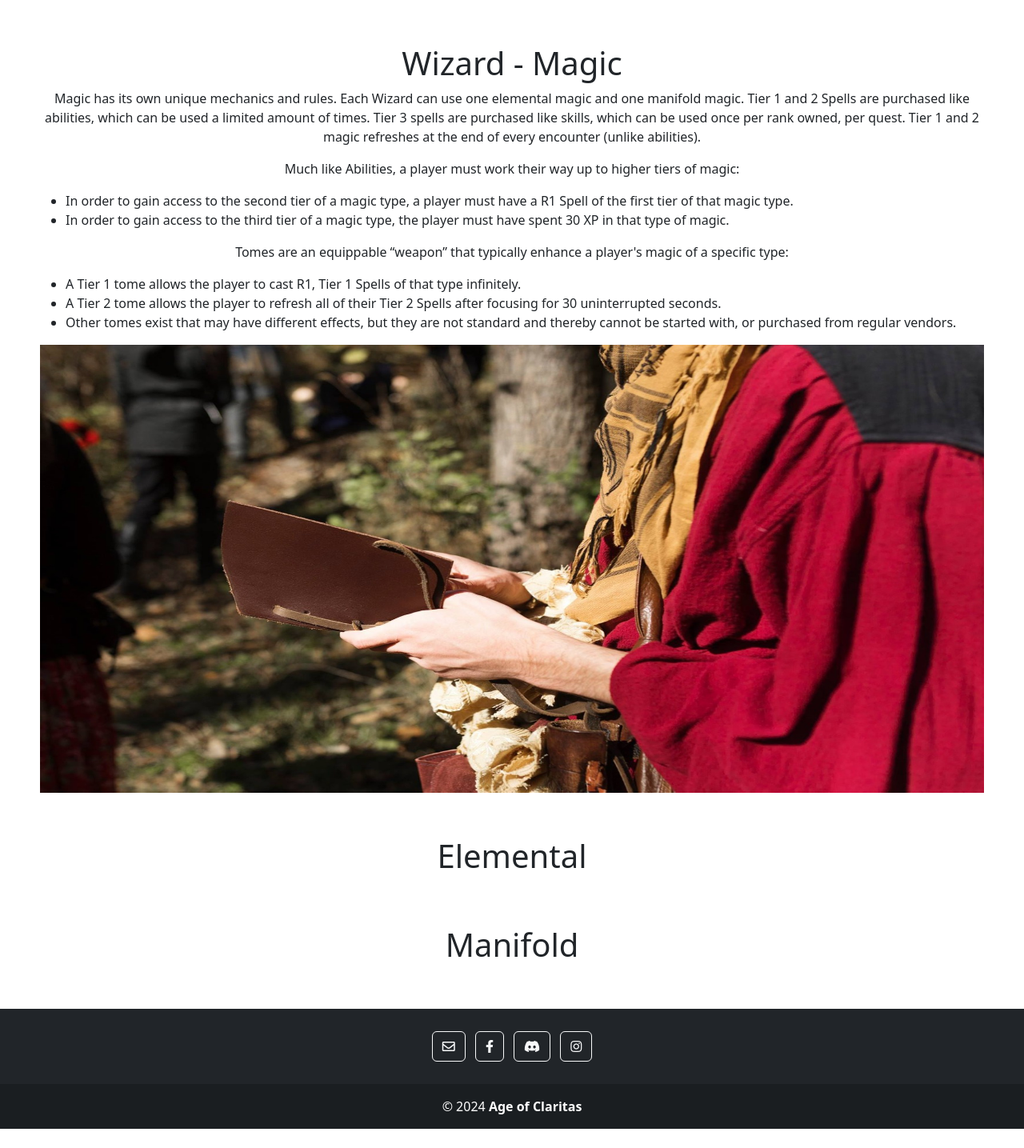
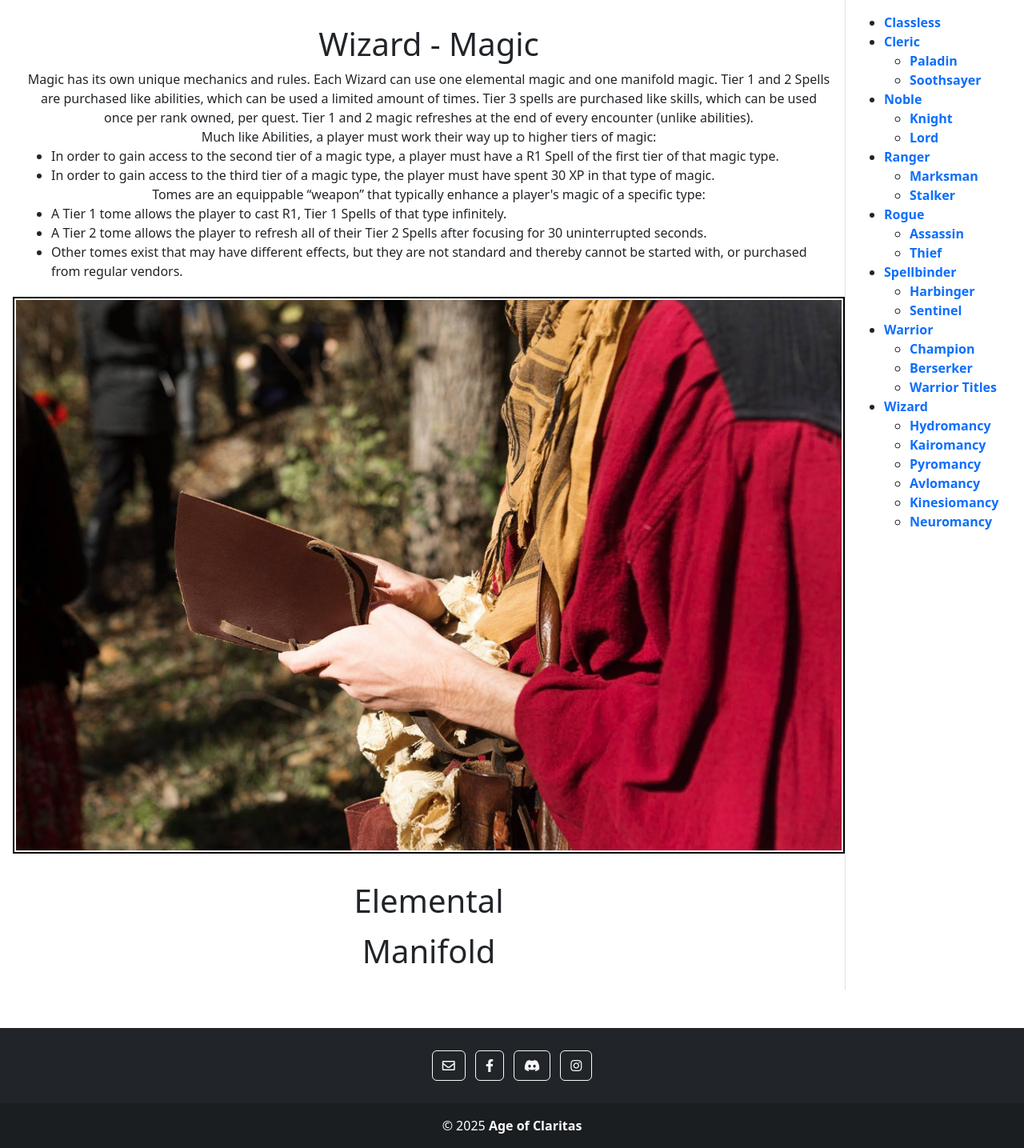
Before and after one commit to KasenFudge/ageofclaritas-webapp, a Django app: page /rulebook/classes/wizard/ in a window 1280 px wide. Shown: the part 76-1511 px from the top of the page at 80% size. Before the commit the page ends 1487 px from the top, so only its background shows below. Run offline with Django 5.2, Linux system fonts and the light colour scheme; data that the repository does not hold is empty; parts of the project's set-up code (start-up, migrations or seed data) failed here and were passed over.

Commit message:
A lot done, KinCarousel is pain, but I probably won't need to touch it again. Start of a Sidebar for Class Pages, Can do Similarly for Kins if I decide I want to.

```diff
--- a/ageofclaritas/static/css/base.css
+++ b/ageofclaritas/static/css/base.css
@@ -7,15 +7,6 @@ html, body {
     min-height: 100%;
     display: flex;
     flex-direction: column;
-}
-
-.content {
-    flex: 1; /* Take up the remaining space for footer */
-}
-
-.display-text {
-    margin-left: 50px;
-    margin-right: 50px;
 }
 
 .navbar-logo {
@@ -33,13 +24,8 @@ html, body {
     text-decoration: none;
 }
 
-h1 {
-    padding-top: 55px;
-}
-
 a {
     font-weight: bold;
-    color: black;
     text-decoration: none;
 }
 
@@ -48,13 +34,54 @@ a:hover {
     text-decoration: underline;
 }
 
+.anchor-container {
+    position: relative;
+}
+
+.anchor {
+    position: absolute;
+    top: -65px; /* given the fixed header is 50px tall, and you want 15px padding */
+    left: 0px;
+}
+
+h1 {
+    margin-top: 15px;
+}
+
+h2, h3 {
+    margin-top: 10px;
+}
+
+p, ul {
+    margin-bottom: 0px;
+}
+
+table, tr, td {
+    border: 1px solid black;
+}
+
+table {
+    border-collapse: collapse;
+    margin-top: 5px
+}
+
 .page-image {
-    /* Set Max Width Property for specific images for sizing */
-    width: 100%;
+    /* Set Max Width Property for specific images for sizing differently */
+    max-width: 100%;
+    max-height: 90vh;
+    width: auto;
     height: auto;
-    border: 2px;
-    border-color: black;
+    padding: 2px;
+    margin: 20px 0px;
+    border: 2px solid black;
 }
+
+.talent-name {
+    display: inline-block;
+    margin-top: 15px;
+}
+
+.sidebar
 
 .box-header-link {
     font-size: 2rem;
--- a/ageofclaritas/templates/base/base.html
+++ b/ageofclaritas/templates/base/base.html
@@ -1,12 +1,12 @@
 {% load static %}
 
 <!doctype html>
-<html lang="en">
+<html lang="en" data-bs-theme="light">
   <head>
     <meta charset="utf-8">
     <meta name="viewport" content="width=device-width, initial-scale=1">
     <title>Age of Claritas - {{ title }}</title>
-    <link rel="icon" href="{% static 'images/AgeOfClaritasLogo.png' %}" sizes="100x100" type="image/png">
+    <link rel="icon" type="image/png" href="{% static 'images/favicon.png' %}">
 
     <!-- Bootstrap 5.3-->
     <link href="https://cdn.jsdelivr.net/npm/bootstrap@5.3.3/dist/css/bootstrap.min.css" rel="stylesheet" integrity="sha384-QWTKZyjpPEjISv5WaRU9OFeRpok6YctnYmDr5pNlyT2bRjXh0JMhjY6hW+ALEwIH" crossorigin="anonymous">
@@ -17,13 +17,23 @@
   </head>
   <body>
     <div class="wrapper">
+
+      <!-- Navbar -->
       {% include 'base_nav.html' %}
-      <div class="content">
+      <!-- End of Navbar -->
+
+      <!-- Page Content -->
+      <div class="content mx-3">
         {% block content %}
 
         {% endblock %}
       </div>
+      <!-- End of Page Content -->
+
+      <!-- Footer -->
       {% include 'base_footer.html' %}
+      <!-- End of Footer -->
+
     </div>
     <script src="https://cdn.jsdelivr.net/npm/bootstrap@5.3.3/dist/js/bootstrap.bundle.min.js" integrity="sha384-YvpcrYf0tY3lHB60NNkmXc5s9fDVZLESaAA55NDzOxhy9GkcIdslK1eN7N6jIeHz" crossorigin="anonymous"></script>
   </body>
--- a/ageofclaritas/templates/base/base_footer.html
+++ b/ageofclaritas/templates/base/base_footer.html
@@ -1,6 +1,6 @@
 {% load static %}
 
-<!-- Remove the container if you want to extend the Footer to full width. -->
+
 <div class="mt-5">
 
     <footer class="bg-dark text-center text-white">
@@ -35,7 +35,7 @@
 
         <!-- Copyright -->
         <div class="text-center p-3" style="background-color: rgba(0, 0, 0, 0.2);">
-        © 2024 <a class="text-white" href="{% url 'accounts:index' %}">Age of Claritas</a>
+        © {% now "Y" %} <a class="text-white" href="{% url 'accounts:index' %}">Age of Claritas</a>
         </div>
         <!-- Copyright -->
     </footer>
--- /dev/null
+++ b/rulebook/templates/rulebook/class_detail_base.html
@@ -0,0 +1,65 @@
+{% extends 'base.html' %}
+{% load static %}
+
+{% block content %}
+    <div class="container-fluid">
+        <div class="row">
+            <!-- Page Information -->
+            <div class="col-12 col-xl-10 p-3">
+                {% block class_info %}
+
+                {% endblock %}
+            </div>
+            <!-- End of Page Information -->
+            <!-- Sidebar -->
+            <div class="col-12 col-xl-2 d-none d-xl-block border-start p-xl-3">
+                <ul>
+                    <li><a href="{% url 'rulebook:class_detail' 'classless' %}">Classless</a></li>
+                    <li><a href="{% url 'rulebook:class_detail' 'cleric' %}">Cleric</a></li>
+                    <ul>
+                        <li><a href="{% url 'rulebook:class_detail' 'cleric' %}#paladin">Paladin</a></li>
+                        <li><a href="{% url 'rulebook:class_detail' 'cleric' %}#soothsayer">Soothsayer</a></li>
+                    </ul>
+                    <li><a href="{% url 'rulebook:class_detail' 'noble' %}">Noble</a></li>
+                    <ul>
+                        <li><a href="{% url 'rulebook:class_detail' 'noble' %}#knight">Knight</a></li>
+                        <li><a href="{% url 'rulebook:class_detail' 'noble' %}#lord">Lord</a></li>
+                    </ul>
+                    <li><a href="{% url 'rulebook:class_detail' 'ranger' %}">Ranger</a></li>
+                    <ul>
+                        <li><a href="{% url 'rulebook:class_detail' 'ranger' %}#marksman">Marksman</a></li>
+                        <li><a href="{% url 'rulebook:class_detail' 'ranger' %}#stalker">Stalker</a></li>
+                    </ul>
+                    <li><a href="{% url 'rulebook:class_detail' 'rogue' %}">Rogue</a></li>
+                    <ul>
+                        <li><a href="{% url 'rulebook:class_detail' 'rogue' %}#assassin">Assassin</a></li>
+                        <li><a href="{% url 'rulebook:class_detail' 'rogue' %}#thief">Thief</a></li>
+                    </ul>
+                    <li><a href="{% url 'rulebook:class_detail' 'spellbinder' %}">Spellbinder</a></li>
+                    <ul>
+                        <li><a href="{% url 'rulebook:class_detail' 'spellbinder' %}#harbinger">Harbinger</a></li>
+                        <li><a href="{% url 'rulebook:class_detail' 'spellbinder' %}#sentinel">Sentinel</a></li>
+                    </ul>
+                    <li><a href="{% url 'rulebook:class_detail' 'warrior' %}">Warrior</a></li>
+                    <ul>
+                        <li><a href="{% url 'rulebook:class_detail' 'warrior' %}#champion">Champion</a></li>
+                        <li><a href="{% url 'rulebook:class_detail' 'warrior' %}#berserker">Berserker</a></li>
+                        <li><a href="{% url 'rulebook:class_detail' 'warrior' %}#warrior-titles">Warrior Titles</a></li>
+                    </ul>
+                    <li><a href="{% url 'rulebook:wizard_detail' %}">Wizard</a></li>
+                    <ul>
+                        <li><a href="{% url 'rulebook:wizard_detail' %}#hydromancy">Hydromancy</a></li>
+                        <li><a href="{% url 'rulebook:wizard_detail' %}#kairomancy">Kairomancy</a></li>
+                        <li><a href="{% url 'rulebook:wizard_detail' %}#pyromancy">Pyromancy</a></li>
+                        <li><a href="{% url 'rulebook:wizard_detail' %}#avlomancy">Avlomancy</a></li>
+                        <li><a href="{% url 'rulebook:wizard_detail' %}#kinesiomancy">Kinesiomancy</a></li>
+                        <li><a href="{% url 'rulebook:wizard_detail' %}#nueromancy">Neuromancy</a></li>
+                    </ul>
+                </ul>
+            </div>
+            <!-- End of Sidebar-->
+        </div>
+        <!-- End of .row -->
+    </div>
+    <!-- End of .container-fluid -->
+{% endblock %}
--- a/rulebook/templates/rulebook/wizard_detail.html
+++ b/rulebook/templates/rulebook/wizard_detail.html
@@ -1,8 +1,7 @@
-{% extends 'base.html' %}
+{% extends 'rulebook/class_detail_base.html' %}
 {% load static %}
 
-{% block content %}
-    <div class="display-text">
+{% block class_info %}
     <h1 class="text-center">Wizard - Magic</h1>
     <p class="text-center">
         Magic has its own unique mechanics and rules. Each Wizard can use one elemental magic and one manifold magic.
@@ -40,31 +39,38 @@
         </ul>
     </p>
 
-        <div class="col-12 d-flex justify-content-center align-items-center"></div>
-            <img src="{% static 'images/WizardDetailImage.jpg' %}" class="page-image" style="max-height: 70vh;">
+    <div class="container-fluid">
+        <div class="row">
+            <div class="col-12 d-flex justify-content-center align-items-center">
+                <img src="{% static 'images/WizardDetailImage.jpg' %}" class="page-image" style="max-width: 130vh;">
+            </div>
+        </div>
     </div>
 
     <h1 class="text-center">Elemental</h1>
     {% for elemental, talents in elementals %}
-            <h2 class="text-center" id="{{ elemental.name }}">{{ elemental.name }}</h2>
+        <div class="anchor-container">
+            <h2 class="text-center">{{ elemental.name }}</h2>
+            <a class="anchor" id="{{ elemental.name.lower }}"></a>
+        </div>
         {% if talents.tier_1 %}
             <h3 class="text-center">Tier 1</h3>
             {% for talent in talents.tier_1 %}
-                    <b>{{ talent.name }}</b>
+                <b class="talent-name">{{ talent.name }}</b>
                 {{ talent.description|safe }}
             {% endfor %}
         {% endif %}
         {% if talents.tier_2 %}
             <h3 class="text-center">Tier 2</h3>
             {% for talent in talents.tier_2 %}
-                    <b>{{ talent.name }}</b>
+                <b class="talent-name">{{ talent.name }}</b>
                 {{ talent.description|safe }}
             {% endfor %}
         {% endif %}
         {% if talents.tier_3 %}
             <h3 class="text-center">Tier 3</h3>
             {% for talent in talents.tier_3 %}
-                    <b>{{ talent.name }}</b>
+                <b class="talent-name">{{ talent.name }}</b>
                 {{ talent.description|safe }}
             {% endfor %}
         {% endif %}
@@ -72,7 +78,10 @@
 
     <h1 class="text-center">Manifold</h1>
     {% for manifold, talents in manifolds %}
-            <h2 class="text-center" id="{{ manifold.name }}">{{ manifold.name }}</h2>
+        <div class="anchor-container">
+            <h2 class="text-center">{{ manifold.name }}</h2>
+            <a class="anchor" id="{{ manifold.name.lower }}"></a>
+        </div>
         {% if manifold.name == "Neuromancy" %}
             <p class="text-center">
                 Every time a Neuromancy spell is purchased, it increases the player's Mental Fortitude by 1.
@@ -116,25 +125,24 @@
             {% if talents.tier_1 %}
                 <h3 class="text-center">Tier 1</h3>
                 {% for talent in talents.tier_1 %}
-                        <b>{{ talent.name }}</b>
+                    <b class="talent-name">{{ talent.name }}</b>
                     {{ talent.description|safe }}
                 {% endfor %}
             {% endif %}
             {% if talents.tier_2 %}
                 <h3 class="text-center">Tier 2</h3>
                 {% for talent in talents.tier_2 %}
-                        <b>{{ talent.name }}</b>
+                    <b class="talent-name">{{ talent.name }}</b>
                     {{ talent.description|safe }}
                 {% endfor %}
             {% endif %}
             {% if talents.tier_3 %}
                 <h3 class="text-center">Tier 3</h3>
                 {% for talent in talents.tier_3 %}
-                        <b>{{ talent.name }}</b>
+                    <b class="talent-name">{{ talent.name }}</b>
                     {{ talent.description|safe }}
                 {% endfor %}
             {% endif %}
         {% endif %}
     {% endfor %}
-    </div>
 {% endblock %}
--- a/rulebook/urls.py
+++ b/rulebook/urls.py
@@ -12,5 +12,7 @@ urlpatterns = [
     path("backgrounds/", views.BackgroundsView.as_view(), name="backgrounds"),
     path("modifiers/", views.ModifiersView.as_view(), name="modifiers"),
     path("techniques/", views.TechniquesView.as_view(), name="techniques"),
+    path("character-creation", views.CharacterCreationView.as_view(), name="character_creation"),
     path("definitions/", views.DefinitionsView.as_view(), name="definitions"),
+    path("skills-and-abilities/", views.SkillsAndAbilitiesView.as_view(), name="skills_and_abilities"),
 ]
--- a/rulebook/views.py
+++ b/rulebook/views.py
@@ -31,7 +31,7 @@ class ClassDetailView(ListView):
     template_name = "rulebook/class_detail.html"
     context_object_name = "class_data"
 
-    allowed_names = ['Cleric', 'Noble', 'Ranger', 'Rogue', 'Spellbinder', 'Warrior']
+    allowed_names = ['Cleric', 'Noble', 'Ranger', 'Rogue', 'Spellbinder', 'Warrior', 'Classless',]
 
     def get_queryset(self):
         # Filter classes that have subclasses and are within allowed names
@@ -65,7 +65,7 @@ class ClassDetailView(ListView):
                 base_abilities = [void] + list(base_abilities)
 
         # Fetch subclasses and their talents
-        subclasses_ref = base_class.subclasses.all()
+        subclasses_ref = base_class.subclasses.all().order_by('name')
         subclasses = [
             (subclass, {
                 'skills': subclass.talent_set.filter(talent_type='skill').order_by('name'),
@@ -199,6 +199,24 @@ class TechniquesView(TemplateView):
         context['title'] = 'Techniques'
         return context
 
+class CharacterCreationView(TemplateView):
+    template_name = "rulebook/character_creation.html"
+
+    def get_context_data(self, **kwargs):
+        context = super().get_context_data(**kwargs)
+
+        context['title'] = 'Character Creation'
+        return context
+
+class SkillsAndAbilitiesView(TemplateView):
+    template_name = "rulebook/skills_and_abilities.html"
+
+    def get_context_data(self, **kwargs):
+        context = super().get_context_data(**kwargs)
+
+        context['title'] = 'Skills and Abilities'
+        return context
+
 class DefinitionsView(TemplateView):
     template_name = "rulebook/definitions.html"
 
```
Also changed, not shown: other parts of ageofclaritas/static/css/base.css (+75 -7 lines), rulebook/templates/rulebook/character_creation.html (added, +17 -0 lines), rulebook/templates/rulebook/class_detail.html (+18 -14 lines), rulebook/templates/rulebook/classes.html (+31 -27 lines), rulebook/templates/rulebook/kin_detail.html (+14 -15 lines), ageofclaritas/static/images/favicon.png (added), rulebook/templates/rulebook/skills_and_abilities.html (renamed from rulebook/templates/rulebook/skill_ability_table.html), 1 other file. Lines whose indentation alone changed are shown as unchanged.
